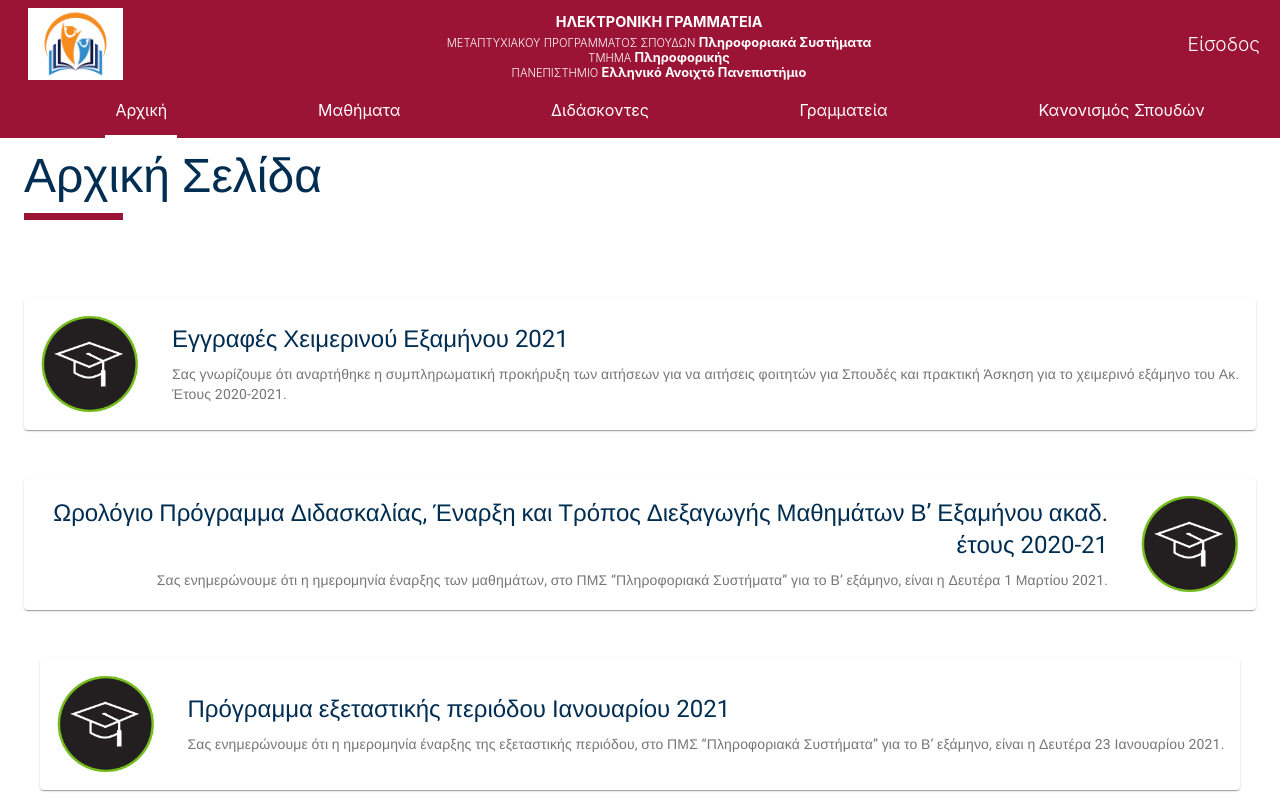
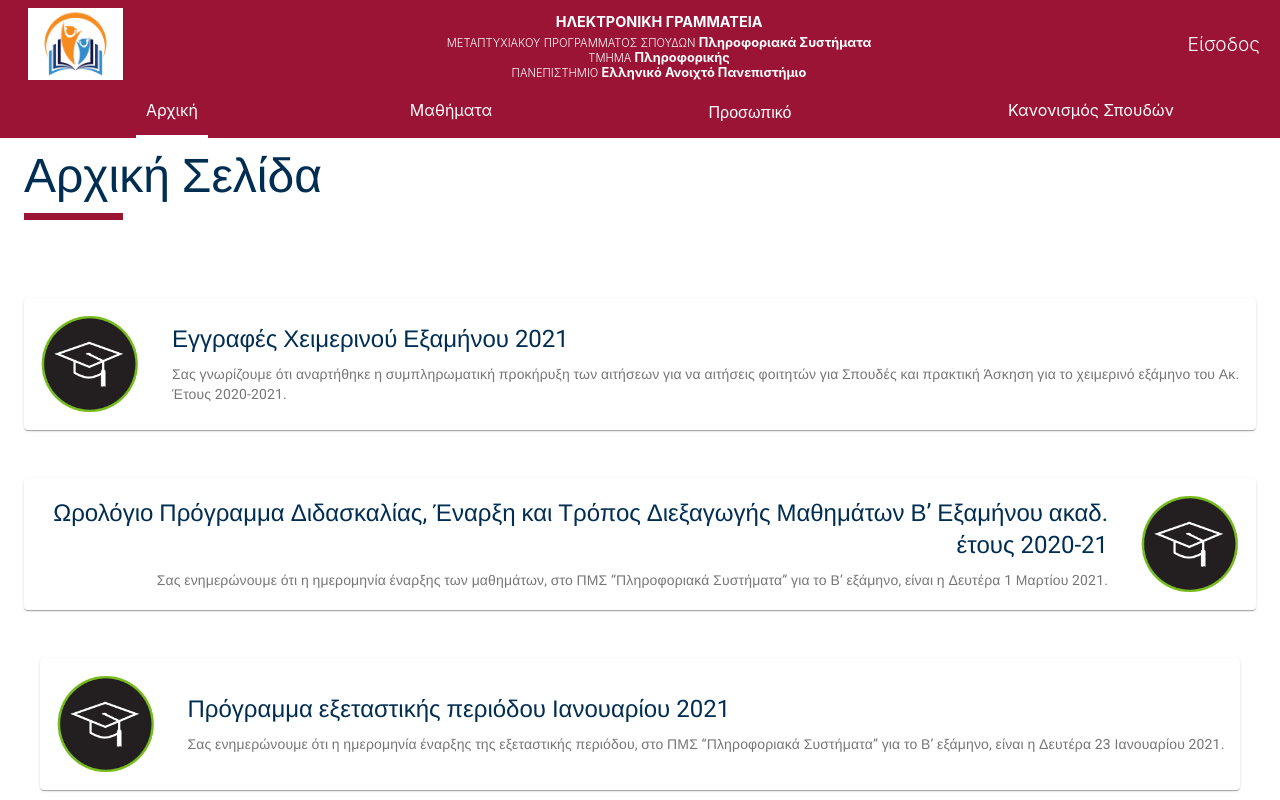
Before and after one commit to SteveLabrinos/msc-program-frontend, a React (Create React App) app: page / in a window 1280 px wide. Shown: the top 800 px of the page. Built offline with nearby package versions, Linux system fonts and the light colour scheme.

Commit message:
hoverable menu added for stuff

```diff
--- a/src/components/Navigation/NavigationItems/NavigationItems.js
+++ b/src/components/Navigation/NavigationItems/NavigationItems.js
@@ -18,6 +18,11 @@ const navigationItems = props => {
                 link="/courses">
                 Μαθήματα
             </NavigationItem>
+            <div className={classes.dropdown}>
+                <button className={classes.dropBtn}>
+                    Προσωπικό
+                </button>
+                <div className={classes.dropdownContent}>
                     <NavigationItem
                         link="/stuff/professor">
                         Διδάσκοντες
@@ -26,6 +31,8 @@ const navigationItems = props => {
                         link="/stuff/secretary">
                         Γραμματεία
                     </NavigationItem>
+                </div>
+            </div>
             <NavigationItem
                 link="/regulation">
                 Κανονισμός Σπουδών
--- a/src/components/Navigation/NavigationItems/NavigationItems.module.css
+++ b/src/components/Navigation/NavigationItems/NavigationItems.module.css
@@ -1,6 +1,41 @@
 /**
  * @author Stavros Lamprinos [stalab at linuxmail.org] on 13/1/2021.
  */
+
+/* Added hover dropdown menu from personal Stavros Lamprinos 18/1/21 */
+
+.dropdown {
+    position: relative;
+    display: inline-block;
+}
+
+.dropBtn {
+    background-color: #9b1335;
+    color: white;
+    padding: .9rem;
+    border: none;
+    font-size: 1rem;
+}
+
+.dropdownContent {
+    display: none;
+    position: absolute;
+    background-color: #9b1335;
+    overflow: auto;
+    min-width: 160px;
+    box-shadow: 0 8px 16px 0 rgba(0, 0, 0, .2);
+    z-index: 1;
+}
+
+.dropdownContent a {
+    padding: .8rem .9rem;
+    text-decoration: none;
+    display: block;
+}
+
+.dropdown:hover .dropdownContent{
+    display: block;
+}
 
 .NavigationItems {
     margin: 0;
@@ -11,16 +46,7 @@
     justify-content: space-around;
     height: 150px;
     background-color: #9b1335;
-    /*border-bottom: 2px solid #1F3864;*/
 }
-
-/*.SubNavItems {*/
-/*    border-top: 2px solid #187aba;*/
-/*    border-bottom: 2px solid #187aba;*/
-/*    flex-flow: row;*/
-/*    justify-content: space-evenly;*/
-/*    margin-bottom: 1rem;*/
-/*}*/
 
 @media (min-width: 500px) {
     .NavigationItems {
@@ -28,3 +54,14 @@
         height: 50px;
     }
 }
+
+@media (max-width: 500px) {
+    .dropBtn {
+        color: #cccccc;
+        padding: .9rem 0 .9rem 0;
+    }
+
+    .dropdown {
+        width: 100%;
+    }
+}
```
Also changed, not shown: 1 other file (tests, documents, lock files or other folders). Lines whose indentation alone changed are shown as unchanged.
